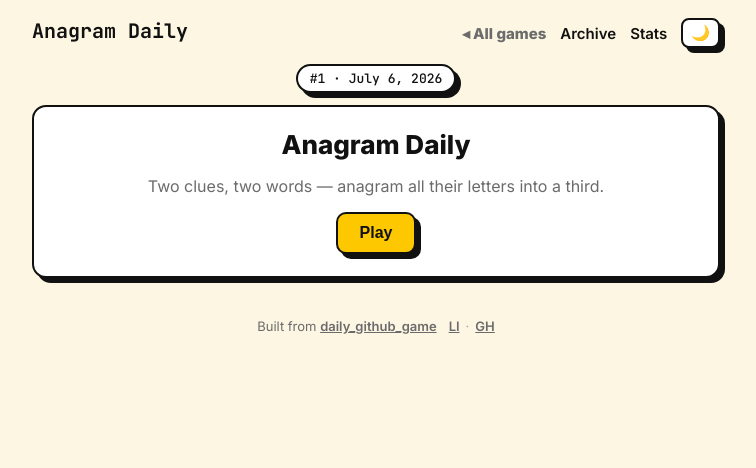
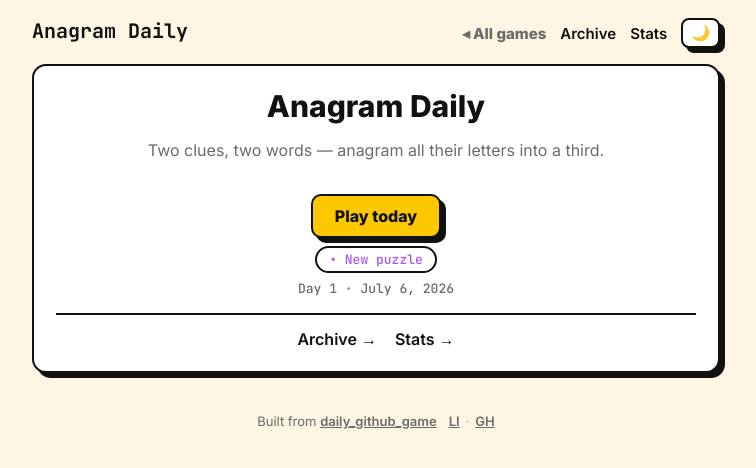
Before and after one commit to ImangulovA/anagram-daily, a SvelteKit app in the folder app/: page / in a window 1280 px wide. Shown: the top 468 px of the page, without its empty margins (264-1020 px from the left). Built offline with nearby package versions, Linux system fonts and the light colour scheme.

Commit message:
Add landing page at root; puzzle moves to ?day=N with direct play

```diff
--- a/app/src/routes/+page.svelte
+++ b/app/src/routes/+page.svelte
@@ -6,7 +6,13 @@
   import { onMount, onDestroy } from 'svelte';
   import { base } from '$app/paths';
   import { GAME } from '$lib/game/index.js';
-  import { resolveDay, todayIndex, fmtDate, msUntilLocalMidnight } from '$lib/platform/days.js';
+  import {
+    resolveDay,
+    currentDay,
+    todayIndex,
+    fmtDate,
+    msUntilLocalMidnight
+  } from '$lib/platform/days.js';
   import { loadDay as loadRecord, saveDay } from '$lib/platform/storage.js';
   import { makeTimer, fmtTime } from '$lib/platform/timer.js';
   import { submitStart, submitFinish, fetchAgg, statsEnabled } from '$lib/platform/api.js';
@@ -15,17 +21,33 @@
   let dayIdx = $state(0);
   let puzzle = $state(null);
   let record = $state(null);
-  let view = $state('loading'); // loading | intro | play | end | empty
+  let view = $state('loading'); // loading | home | intro | play | end | empty
   let isFuture = $state(false);
   let agg = $state(null);
   let untilMidnight = $state('');
+
+  // Landing page (root URL, no ?day): today's puzzle index + its status.
+  let homeIdx = $state(0);
+  let homeStatus = $state('new'); // new | progress | done
 
   let timer = null;
   let tick = null;
 
   onMount(() => {
     const unlocked = applyUnlockFromUrl();
-    const requested = new URLSearchParams(location.search).get('day');
+    const params = new URLSearchParams(location.search);
+    const requested = params.get('day');
+
+    // No ?day → landing page: today's puzzle plus a Play button.
+    if (requested === null) {
+      homeIdx = currentDay(new Date(), unlocked);
+      const rec = loadRecord(homeIdx);
+      homeStatus = rec.finished ? 'done' : rec.started ? 'progress' : 'new';
+      view = 'home';
+      return;
+    }
+
+    const autostart = params.get('start') === '1';
     dayIdx = resolveDay(requested, new Date(), unlocked);
     puzzle = GAME.loadDay(dayIdx);
     if (!puzzle) {
@@ -45,6 +67,10 @@
     } else if (record.started) {
       submitStart(dayIdx);
       timer.start();
+      view = 'play';
+    } else if (autostart) {
+      // Arrived via the landing "Play" button: skip the intro card, but let the
+      // timer start on the first interaction (handleStart), same as beginPlay.
       view = 'play';
     } else {
       view = 'intro';
@@ -199,6 +225,39 @@
   <div class="card">
     <h1>No puzzle for this day</h1>
     <p class="muted">This day isn't available yet. <a href="{base}/archive">Open the archive →</a></p>
+  </div>
+{:else if view === 'home'}
+  <div class="card home">
+    <h1>{GAME.title}</h1>
+    <p class="muted">{GAME.tagline}</p>
+
+    <a
+      class="primary bigbtn"
+      href="{base}/?day={homeIdx}{homeStatus === 'done' ? '' : '&start=1'}"
+    >
+      {homeStatus === 'done'
+        ? "See today's result"
+        : homeStatus === 'progress'
+          ? 'Resume today'
+          : 'Play today'}
+    </a>
+
+    <p class="home-status">
+      {#if homeStatus === 'done'}
+        <span class="badge done">✓ Solved today</span>
+      {:else if homeStatus === 'progress'}
+        <span class="badge progress">… In progress</span>
+      {:else}
+        <span class="badge new">• New puzzle</span>
+      {/if}
+    </p>
+
+    <p class="home-day">Day {homeIdx} · {fmtDate(homeIdx)}</p>
+
+    <div class="home-links">
+      <a href="{base}/archive">Archive →</a>
+      <a href="{base}/stats">Stats →</a>
+    </div>
   </div>
 {:else}
   <div class="daybar">
@@ -360,8 +419,61 @@
     padding: 22px;
   }
   .intro,
-  .end {
+  .end,
+  .home {
     text-align: center;
+  }
+  .home h1 {
+    font-size: 30px;
+  }
+  .bigbtn {
+    display: inline-block;
+    margin: 18px 0 10px;
+    text-decoration: none;
+    font-size: 18px;
+    padding: 12px 28px;
+  }
+  .badge {
+    font-family: var(--mono);
+    font-size: 13px;
+    border-radius: 999px;
+    padding: 3px 12px;
+    border: var(--border);
+  }
+  .badge.done {
+    background: color-mix(in srgb, var(--good) 22%, var(--surface));
+    color: var(--good);
+  }
+  .badge.progress {
+    background: color-mix(in srgb, var(--accent) 30%, var(--surface));
+  }
+  .badge.new {
+    background: var(--surface);
+    color: var(--accent-2);
+  }
+  .home-status {
+    margin: 0 0 12px;
+  }
+  .home-day {
+    color: var(--muted);
+    font-family: var(--mono);
+    font-size: 13px;
+    margin: 0 0 16px;
+  }
+  .home-links {
+    display: flex;
+    justify-content: center;
+    gap: 18px;
+    border-top: var(--border);
+    padding-top: 14px;
+  }
+  .home-links a {
+    color: var(--ink);
+    font-weight: 600;
+    text-decoration: none;
+  }
+  .home-links a:hover {
+    text-decoration: underline;
   }
   h1 {
     margin: 0 0 8px;
```
